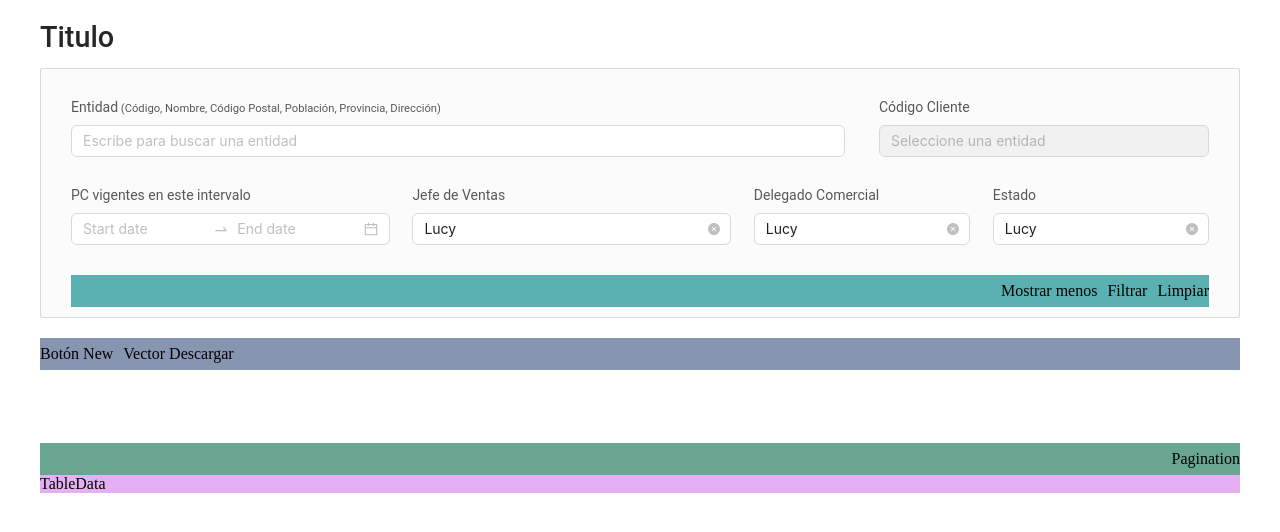
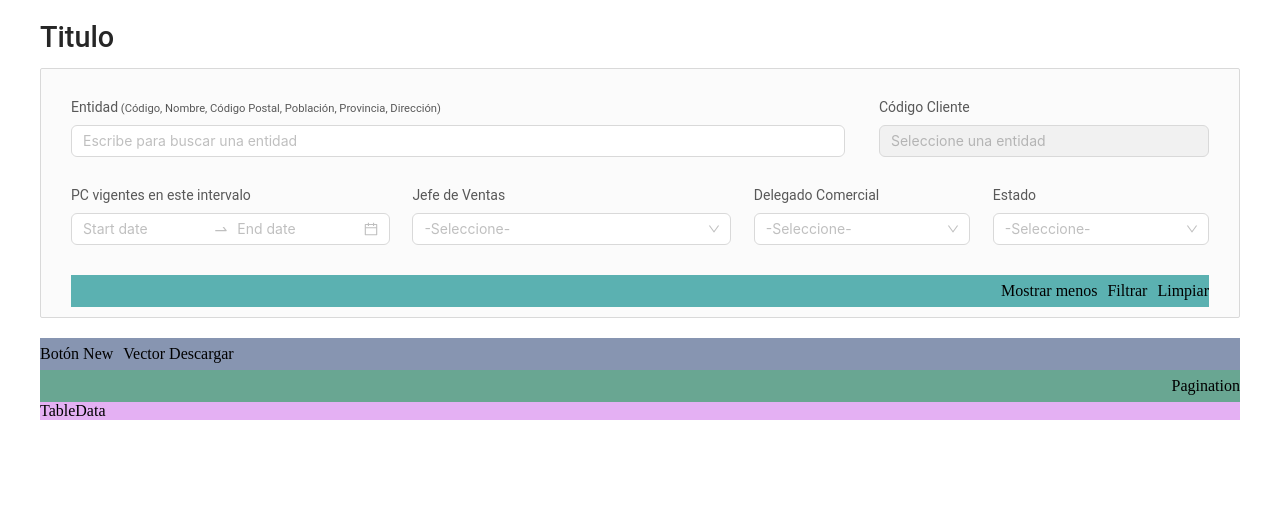
Before and after one commit to Aluonam/pantallaANT, a Next.js app: page / in a window 1280 px wide. Shown: the top 532 px of the page. Built offline with nearby package versions, Linux system fonts and the light colour scheme.

Commit message:
fix: placeholder components ANT selects

```diff
--- a/pages/pantallaANT/screenPlanesDeCompra/components/filters/filtersComponents/filterDatesAndState/salesDelegate/SelectSalesDelegateANT.jsx
+++ b/pages/pantallaANT/screenPlanesDeCompra/components/filters/filtersComponents/filterDatesAndState/salesDelegate/SelectSalesDelegateANT.jsx
@@ -3,13 +3,20 @@ import { Select, Space } from 'antd';
 const handleChange = (value) => {
   console.log(`selected ${value}`);
 };
-
 const SelectSalesDelegateANT = () => (
     <Select
       style={{width:"100%"}}
-      defaultValue="lucy"
       allowClear
+      placeholder="-Seleccione-"
       options={[
+        {
+          value: 'lucy',
+          label: 'Lucy',
+        },
+        {
+          value: 'lucy',
+          label: 'Lucy',
+        },
         {
           value: 'lucy',
           label: 'Lucy',
--- a/pages/pantallaANT/screenPlanesDeCompra/components/filters/filtersComponents/filterDatesAndState/salesManager/SelectSalesManagerANT.jsx
+++ b/pages/pantallaANT/screenPlanesDeCompra/components/filters/filtersComponents/filterDatesAndState/salesManager/SelectSalesManagerANT.jsx
@@ -6,9 +6,17 @@ const handleChange = (value) => {
 const SelectSalesManagerANT = () => (
     <Select
       style={{width:"100%"}}
-      defaultValue="lucy"
       allowClear
+      placeholder="-Seleccione-"
       options={[
+        {
+          value: 'lucy',
+          label: 'Lucy',
+        },
+        {
+          value: 'lucy',
+          label: 'Lucy',
+        },
         {
           value: 'lucy',
           label: 'Lucy',
--- a/pages/pantallaANT/screenPlanesDeCompra/components/filters/filtersComponents/filterDatesAndState/salesState/SelectSalesStateANT.jsx
+++ b/pages/pantallaANT/screenPlanesDeCompra/components/filters/filtersComponents/filterDatesAndState/salesState/SelectSalesStateANT.jsx
@@ -6,9 +6,17 @@ const handleChange = (value) => {
 const SelectSalesStateANT = () => (
     <Select
       style={{width:"100%"}}
-      defaultValue="lucy"
       allowClear
+      placeholder="-Seleccione-"
       options={[
+        {
+          value: 'lucy',
+          label: 'Lucy',
+        },
+        {
+          value: 'lucy',
+          label: 'Lucy',
+        },
         {
           value: 'lucy',
           label: 'Lucy',
```
